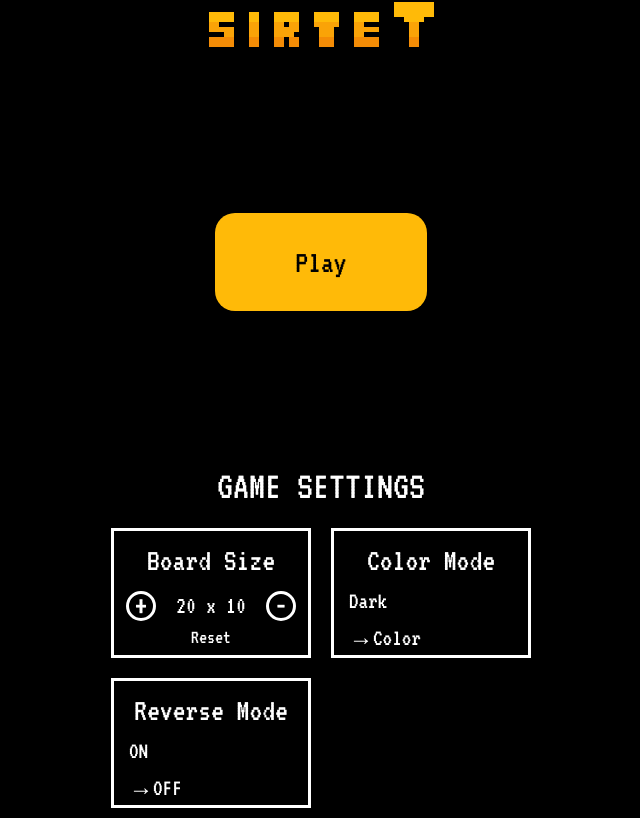
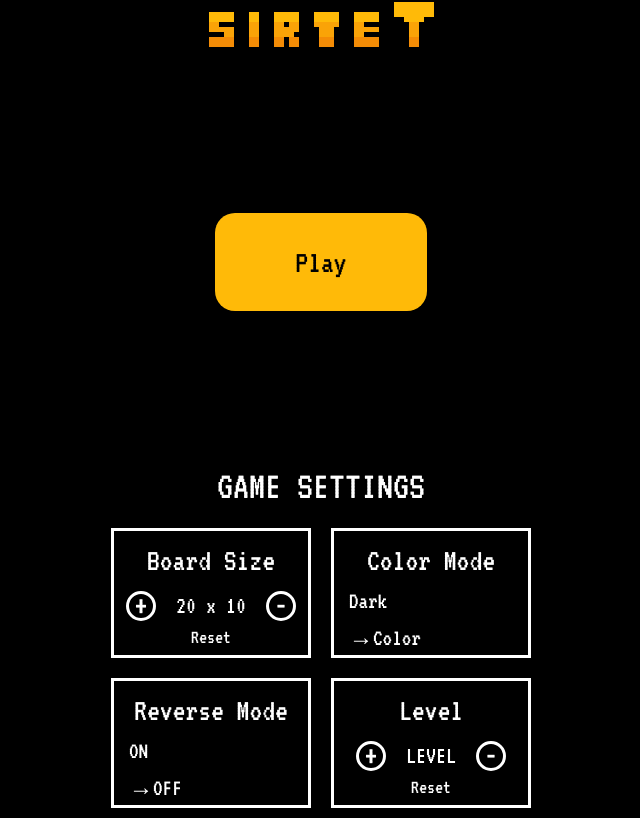
Before and after one commit to yanndelaqueze/sirteT, a React (Create React App) app: page / in a window 1280 px wide. Shown: the part 233-1051 px from the top of the page, without its empty margins (319-959 px from the left). Built offline with nearby package versions, Linux system fonts and the light colour scheme.

Commit message:
level adjust

```diff
--- a/src/components/Settings/Settings.jsx
+++ b/src/components/Settings/Settings.jsx
@@ -53,6 +53,22 @@ export function Settings({
             <h4>OFF</h4>
           </div>
         </div>
+
+        <div className={s.level}>
+          <h2 className="text-center">Level</h2>
+          <div className={s.level_adjust}>
+            <div className={s.add_level} onClick={() => {}}>
+              +
+            </div>
+            <div className={s.current_level}>LEVEL</div>
+            <div className={s.add_level} onClick={() => {}}>
+              -
+            </div>
+          </div>
+          <div className={s.reset_level} onClick={() => {}}>
+            <h5>Reset</h5>
+          </div>
+        </div>
       </div>
     </>
   );
--- a/src/components/Settings/style.module.css
+++ b/src/components/Settings/style.module.css
@@ -80,3 +80,56 @@
   padding: 10px;
   margin: 10px;
 }
+
+.level {
+  display: flex;
+  flex-direction: column;
+  align-items: center;
+  width: 200px;
+  height: 130px;
+  border: solid;
+  border-color: white;
+  padding: 10px;
+  margin: 10px;
+}
+
+.level_adjust {
+  display: flex;
+  justify-content: space-around;
+  align-items: center;
+}
+
+.add_level {
+  cursor: pointer;
+  font-size: 35px;
+  border: solid white;
+  border-radius: 50%;
+  height: 30px;
+  width: 30px;
+  display: flex;
+  align-items: center;
+  justify-content: center;
+}
+
+.remove_level {
+  cursor: pointer;
+  font-size: 35px;
+  border: solid white;
+  border-radius: 50%;
+  height: 30px;
+  width: 30px;
+  display: flex;
+  align-items: center;
+  justify-content: center;
+}
+
+.current_level {
+  font-size: 25px;
+  margin-left: 20px;
+  margin-right: 20px;
+}
+
+.reset_level {
+  cursor: pointer;
+  margin-bottom: 10px;
+}
```
